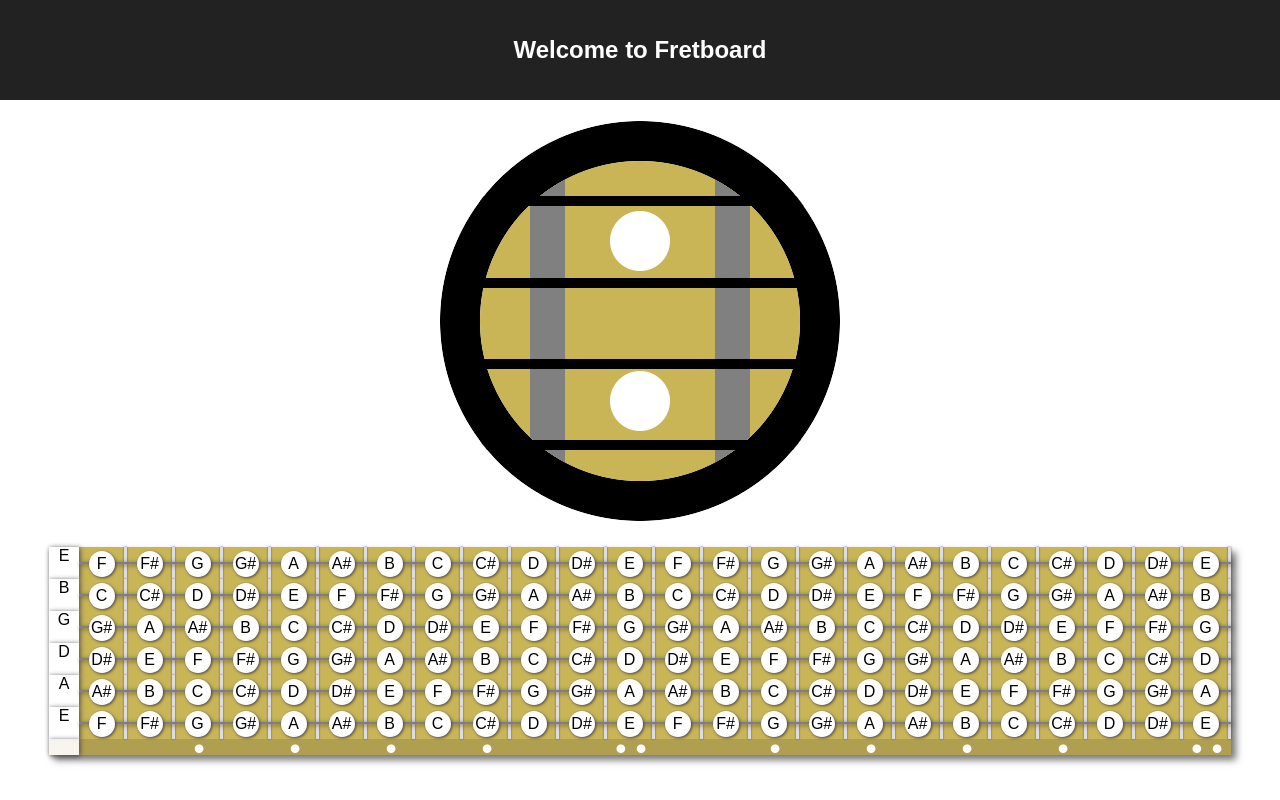
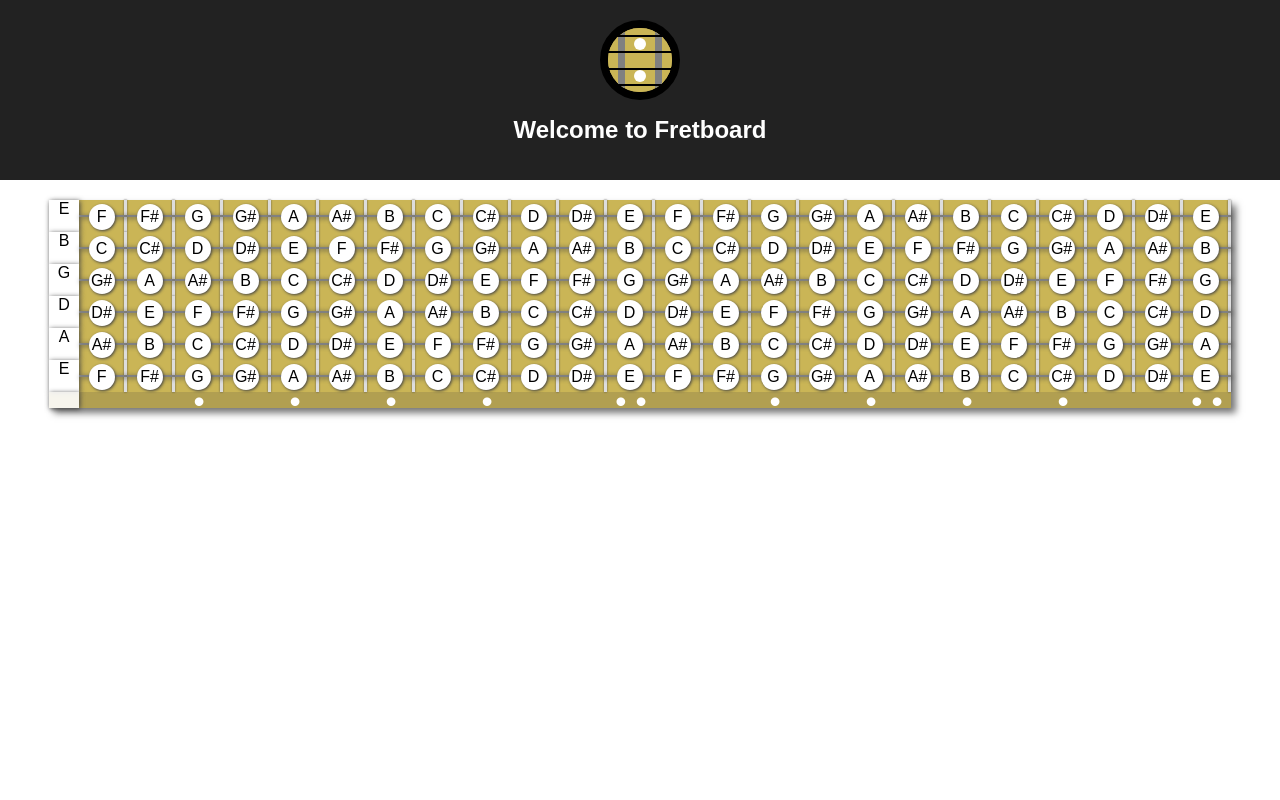
Before and after one commit to divanvisagie/fretboard, a React (Create React App) app: page / in a window 1280 px wide. Built offline with nearby package versions, Linux system fonts and the light colour scheme.

Commit message:
back to css logo

```diff
--- a/src/App.css
+++ b/src/App.css
@@ -3,9 +3,9 @@
 }
 
 .App-logo {
-  margin: 20px;
-  /* height: 80px; */
-  /* width: 80px; */
+  margin: auto;
+  height: 80px;
+  width: 80px;
 }
 
 .App-header {
--- a/src/App.js
+++ b/src/App.js
@@ -9,12 +9,12 @@ class App extends Component {
     return (
       <div className="App">
         <header className="App-header">
-
+        <div className="App-logo">
+          <Icon/>
+          </div>
           <h1 className="App-title">Welcome to Fretboard</h1>
         </header>
-        <div className="App-logo">
-          <img src={icon} />
-          </div>
+
         <div className="App-fretboard-container">
           <Fretboard/>
         </div>
--- a/src/Icon/Icon.css
+++ b/src/Icon/Icon.css
@@ -3,10 +3,9 @@
     height: 100%;
     width: 100%;
     border-radius: 50%;
-    border: .5em solid black;
+    border: .5rem solid black;
     box-sizing: border-box;
-    /* background: rgb(202, 181, 86); */
-
+    background: rgb(202, 181, 86);
     overflow: hidden;
 }
 
@@ -30,7 +29,7 @@
     background: white;
     border-radius: 50%;
 }
-.Icon .middle {
+.Icon .fret-board > .middle {
     border-left: 7px grey solid;
     border-right: 7px grey solid;
     min-width: 47%;
@@ -38,7 +37,7 @@
 
 .Icon .strings {
     float: left;
-    width: 68px;
+    width: 64px;
     position: absolute;
     height: 65px;
     display: flex;
@@ -51,3 +50,10 @@
     height: 2px;
     background: black;
 }
+
+.Icon .strings .outer {
+    width: calc(100% - 8px);
+    height: 2px;
+    background: black;
+    margin-left: 4px;
+}
--- a/src/Icon/Icon.js
+++ b/src/Icon/Icon.js
@@ -7,10 +7,10 @@ class Icon extends Component {
     return (
       <div className="Icon">
         <div className="strings">
+          <div className="string outer"></div>
           <div className="string"></div>
           <div className="string"></div>
-          <div className="string"></div>
-          <div className="string"></div>
+          <div className="string outer"></div>
         </div>
 
         <div className="fret-board">
```
Also changed, not shown: src/icon.png, 1 other file (tests, documents, lock files or other folders).
